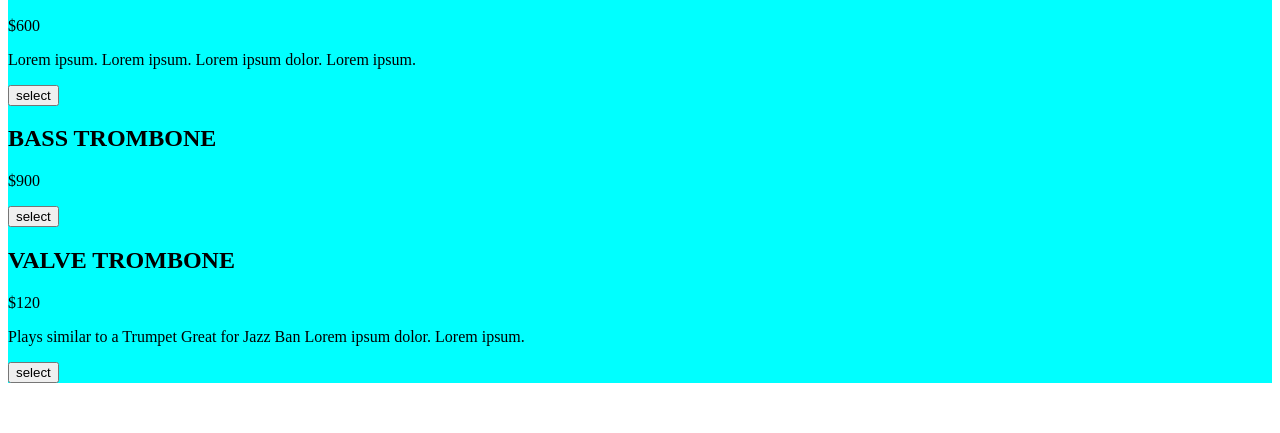
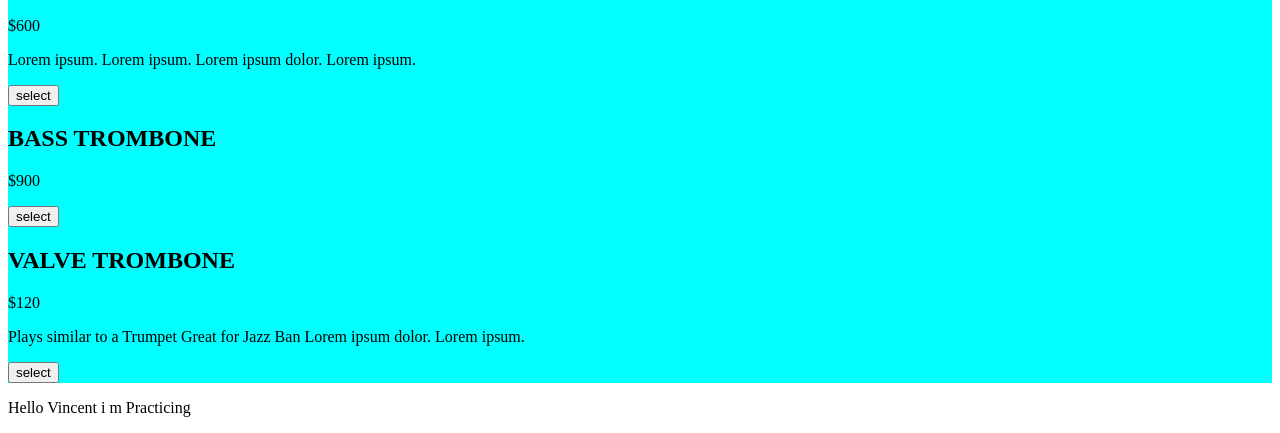
Before and after one commit to Khasaya/VincentLucca, a plain HTML site: page index.html in a window 1280 px wide. Shown: the part 692-1125 px from the top of the page. Before the commit the page ends 1083 px from the top, so only its background shows below. Drawn offline with Linux system fonts and the light colour scheme.

Commit message:
. Nuevo texto

```diff
--- a/index.html
+++ b/index.html
@@ -78,5 +78,5 @@
 
     </body>
 </main>
-
+<p>Hello Vincent i m Practicing</p>
 </html>
```
